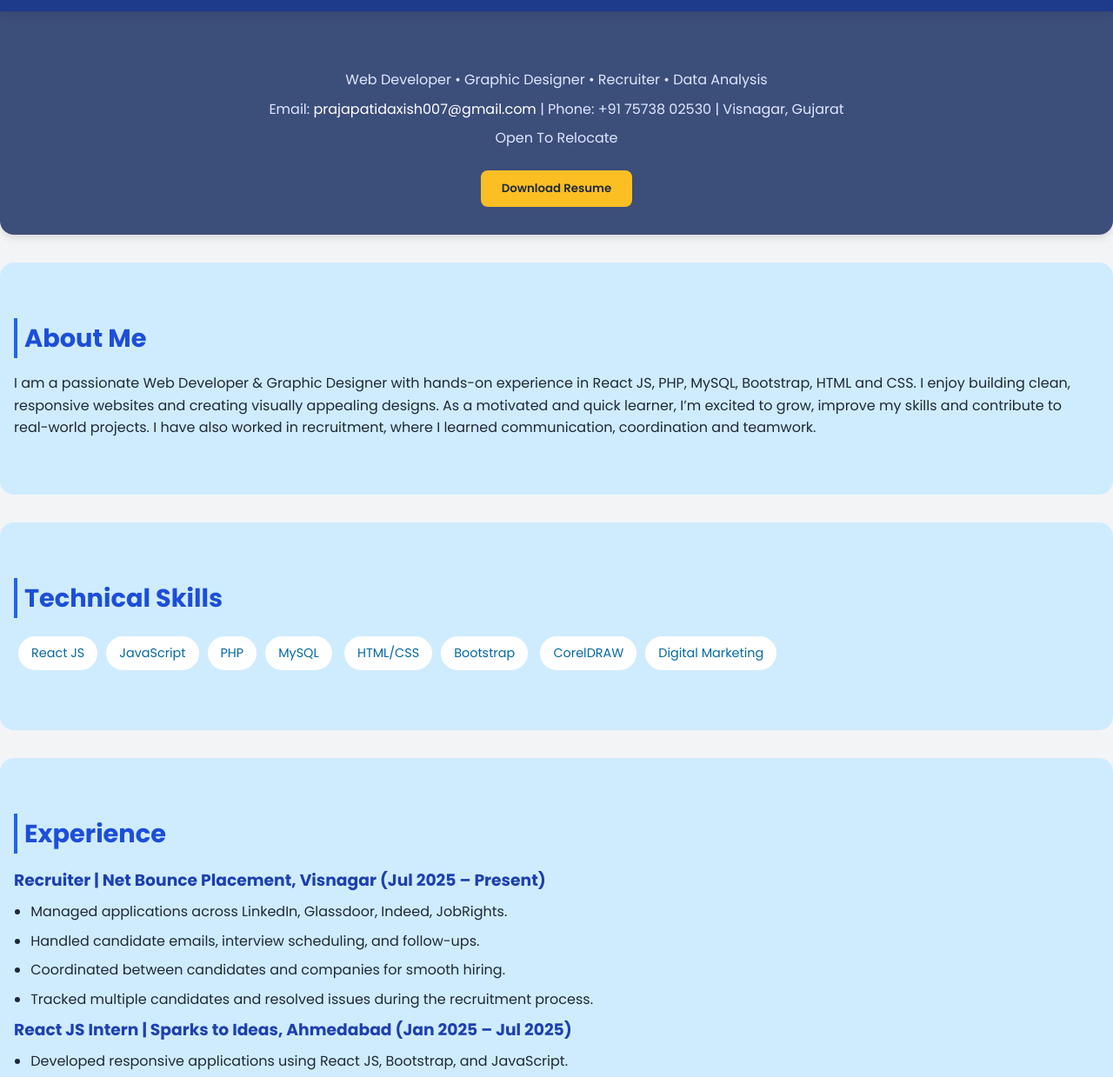
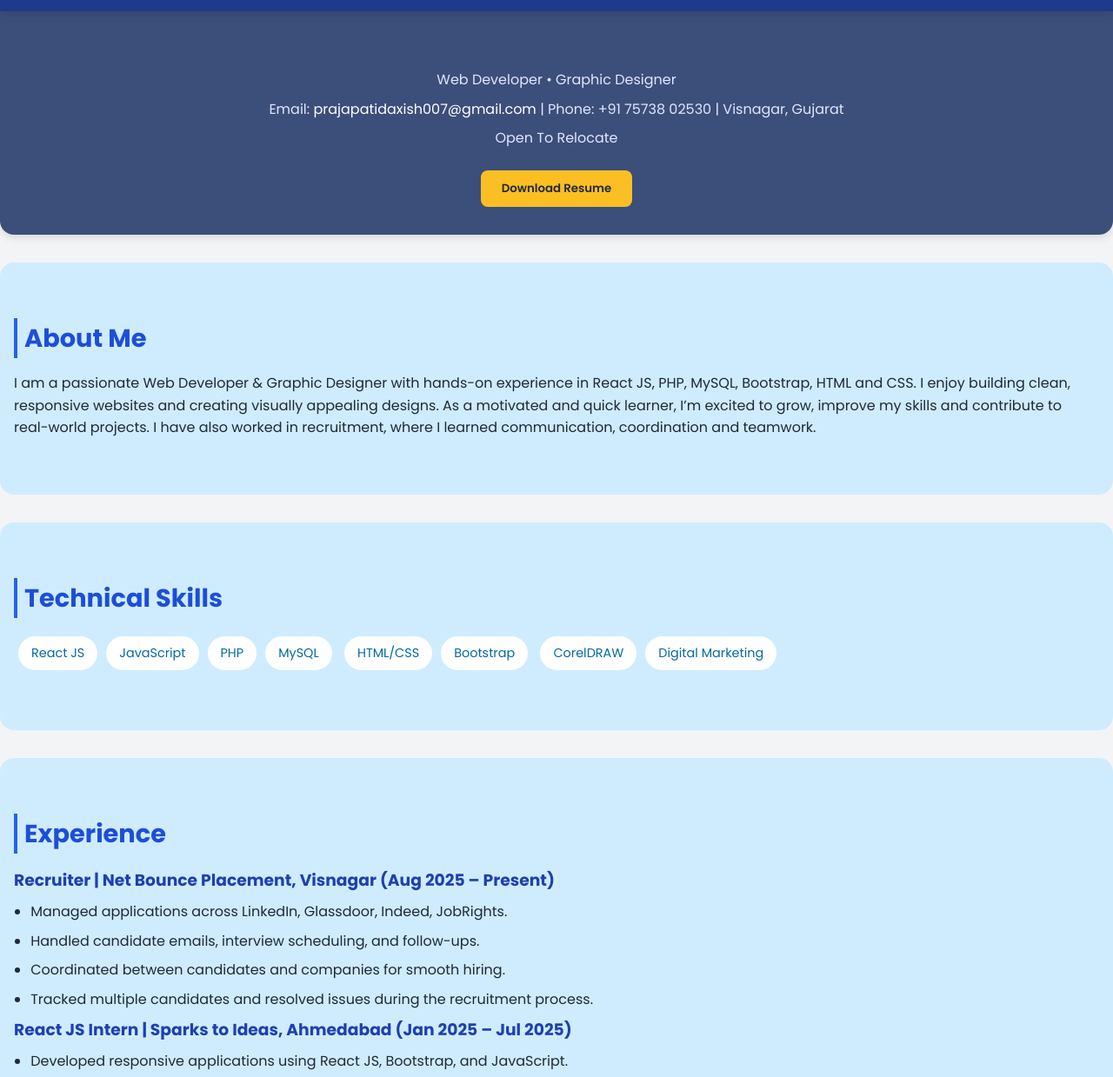
Before and after one commit to Daxish30/Portfolio, a plain HTML site: page index.html in a window 1280 px wide. Shown: the part 57-1296 px from the top of the page at 87% size. Drawn offline with Linux system fonts and the light colour scheme.

```diff
--- a/index.html
+++ b/index.html
@@ -76,7 +76,7 @@ button.download-btn:hover {background:#f59e0b; color:#fff;}
 
 <!-- Header -->
 <header>
-  <p>Web Developer • Graphic Designer • Recruiter • Data Analysis</p>
+  <p>Web Developer • Graphic Designer </p>
   <p>Email: <a href="mailto:prajapatidaxish007@gmail.com" style="color:white;">prajapatidaxish007@gmail.com</a> | Phone: +91 75738 02530 | Visnagar, Gujarat</p>
   <p>Open To Relocate</p>
   <a href="./Daxish Prajapati.pdf" download><button class="download-btn">Download Resume</button></a>
@@ -102,7 +102,7 @@ button.download-btn:hover {background:#f59e0b; color:#fff;}
   <!-- Experience -->
   <section id="experience">
     <h2>Experience</h2>
-    <h3>Recruiter | Net Bounce Placement, Visnagar (Jul 2025 – Present)</h3>
+    <h3>Recruiter | Net Bounce Placement, Visnagar (Aug 2025 – Present)</h3>
     <ul>
       <li>Managed applications across LinkedIn, Glassdoor, Indeed, JobRights.</li>
       <li>Handled candidate emails, interview scheduling, and follow-ups.</li>
```
